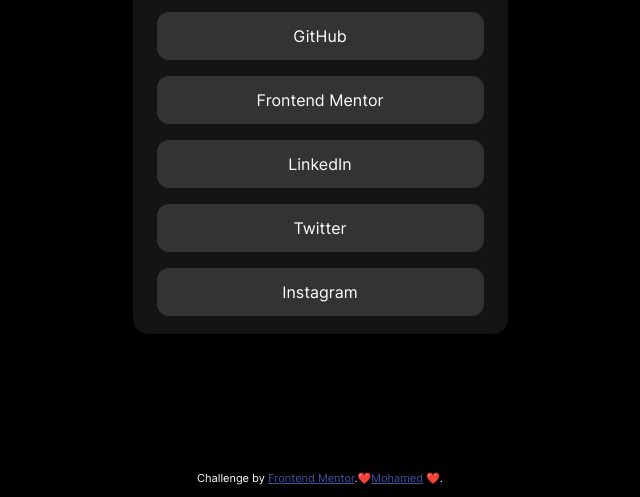
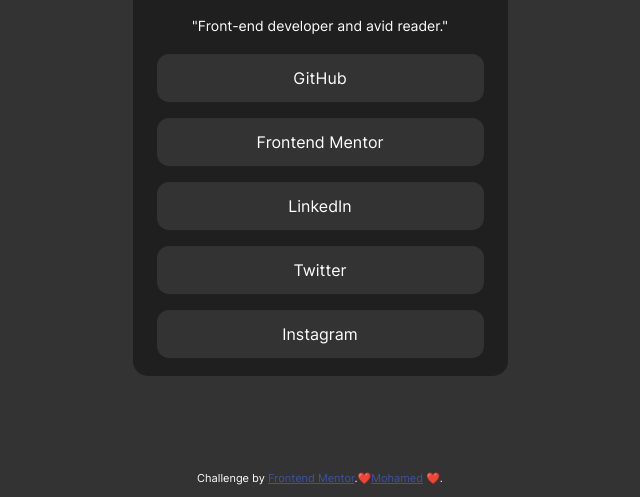
Before and after one commit to Mohamed14-7/Social-Links-Profile, a plain HTML site: page index.html in a window 1280 px wide. Shown: the part 303-800 px from the top of the page, without its empty margins (320-960 px from the left). Drawn offline with Linux system fonts and the light colour scheme.

Commit message:
Edit some styles

```diff
--- a/styles/style.css
+++ b/styles/style.css
@@ -29,17 +29,19 @@ html {
 .container {
   min-height: 100vh;
   display: grid;
-  place-items: center;
-  background-color: #000;
+  align-items: center;
+  justify-content: center;
+  background-color: #333333;
   padding: 1.2rem;
 }
 
 .card {
   min-width: 37.5rem;
-  background-color: #141414;
+  background-color: #1f1f1f;
   color: #fff;
   border-radius: 1.5rem;
   padding: 1.8rem 2.4rem;
+  margin-top: auto;
   margin-bottom: 1rem;
 }
 
```
